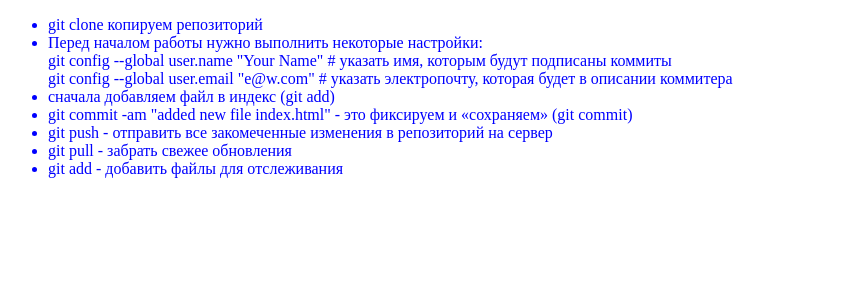
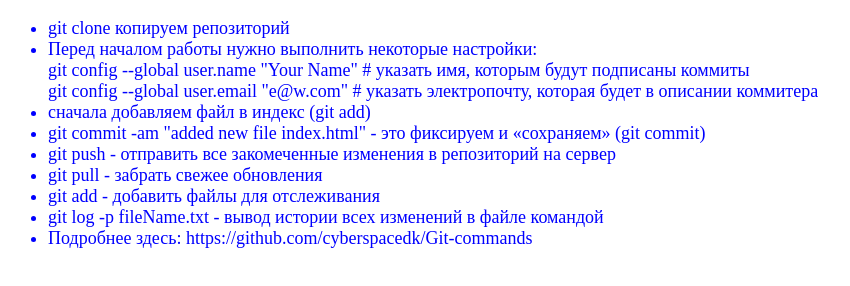
Before and after one commit to jura-tolstich/Demo, a plain HTML site: page index.html in a window 1280 px wide. Shown: the whole page, without its empty margins (0-850 px from the left). Drawn offline with Linux system fonts and the light colour scheme.

Commit message:
added new file index.html

```diff
--- a/index.html
+++ b/index.html
@@ -17,6 +17,8 @@
         <li>git push - отправить все закомеченные изменения в репозиторий на сервер</li>
         <li>git pull - забрать свежее обновления</li>
         <li>git add - добавить файлы для отслеживания</li>
+        <li>git log -p fileName.txt - вывод истории всех изменений в файле командой </li>
+        <li>Подробнее здесь: https://github.com/cyberspacedk/Git-commands</li>
                  </ul>
 </div>
 </body>
--- a/style.css
+++ b/style.css
@@ -1,3 +1,5 @@
 .git {
     color: blue;
+    font: outline;
+    font-size: 18px;
 }
```
